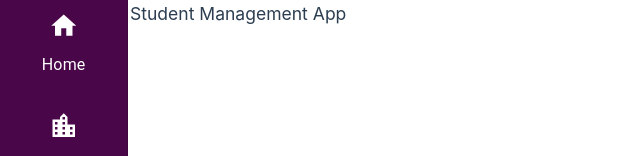
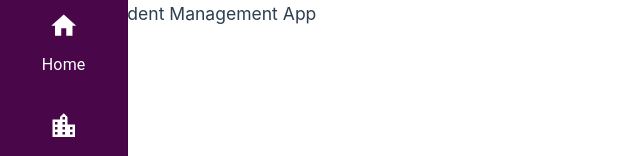
Before and after one commit to AkshayaShaji731/Students-Management-App, a Vue app: page / in a window 1280 px wide. Shown: the top 156 px of the page, without its empty margins (0-640 px from the left). Built offline with nearby package versions, Linux system fonts and the light colour scheme.

Commit message:
removed homepage changes

```diff
--- a/src/pages/HomePage.vue
+++ b/src/pages/HomePage.vue
@@ -8,6 +8,6 @@
 
 <style scoped>
 .home-page-container {
-  margin-left: 130px;
+  margin-left: 100px;
 }
 </style>
```
